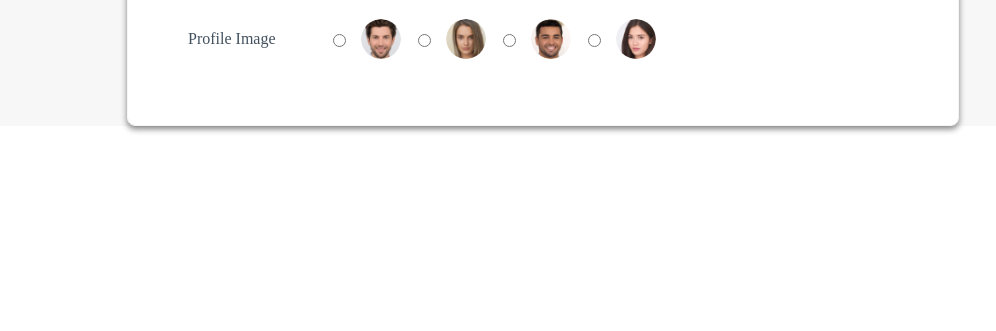
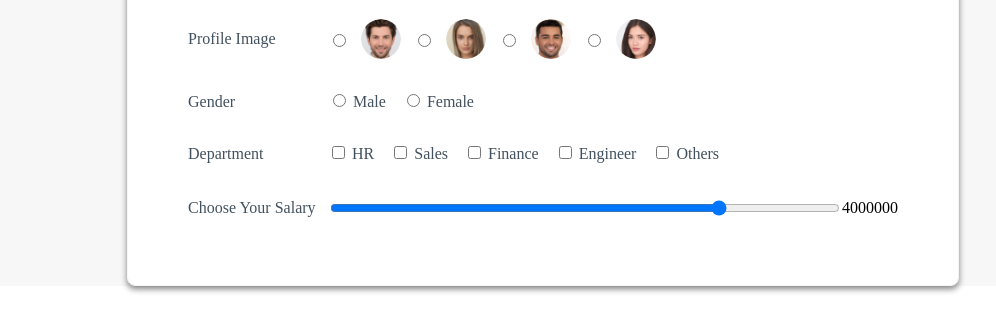
Before and after one commit to stutisaurya/employee-payroll-app, a plain HTML site: page pages/index.html in a window 1280 px wide. Shown: the part 227-558 px from the top of the page, without its empty margins (97-1093 px from the left). Drawn offline with Linux system fonts and the light colour scheme.

Commit message:
Added:Ability to add gender department and salary in the Employee Payroll S…

```diff
--- /dev/null
+++ b/assets/profile images/JS/validate.js
@@ -0,0 +1,6 @@
+const salary = document.querySelector('#salary');
+const output = document.querySelector('.salary-output');
+output.textContent = salary.value;
+salary.addEventListener('input', function() {
+   output.textContent = salary.value;
+});
--- a/pages/index.html
+++ b/pages/index.html
@@ -1,5 +1,8 @@
-<!--
-    Ability to create a Form Header and the Input Text Element for Name
+<!<!--
+    Ability to specify the
+    - gender as radio button
+    - department as checkbox
+    - salary as range indicator
 -->
 
 <!DOCTYPE html>
@@ -51,7 +54,37 @@
                         </label>
                     </div>
                 </div>
+                <div class="row-content">
+                    <label class="label text" for="gender">Gender</label>
+                    <div>
+                        <input type="radio" id="male" name="gender" value="male">
+                        <label class="text" for="male">Male</label>
+                        <input type="radio" id="female" name="gender" value="female">
+                        <label class="text" for="female">Female</label>
+                    </div>
+                </div>
+                <div class="row-content">
+                    <label class="label text" for="department">Department</label>
+                    <div>
+                        <input class="checkbox" type="checkbox" id="hr" name="hr" value="HR">
+                        <label class="text" for="hr">HR</label>
+                        <input class="checkbox" type="checkbox" id="sales" name="sales" value="Sales">
+                        <label class="text" for="sales">Sales</label>
+                        <input class="checkbox" type="checkbox" id="finance" name="finance" value="Finance">
+                        <label class="text" for="finance">Finance</label>
+                        <input class="checkbox" type="checkbox" id="engineer" name="engineer" value="Engineer">
+                        <label class="text" for="engineer">Engineer</label>
+                        <input class="checkbox" type="checkbox" id="others" name="others" value="Others">
+                        <label class="text" for="others">Others</label>
+                    </div>
+                </div>
+                <div class="row-content">
+                    <label class="label text" for="salary">Choose Your Salary</label>
+                    <input class="input" type="range" name="salary" id="salary" min="300000" max="5000000" step="100" value="4000000">
+                    <output class="salary-output" for="salary">4000000</output>
+                </div>
             </form>
         </div>
+        <script src="../js/validate.js"></script>
     </body>
 </html>
```
